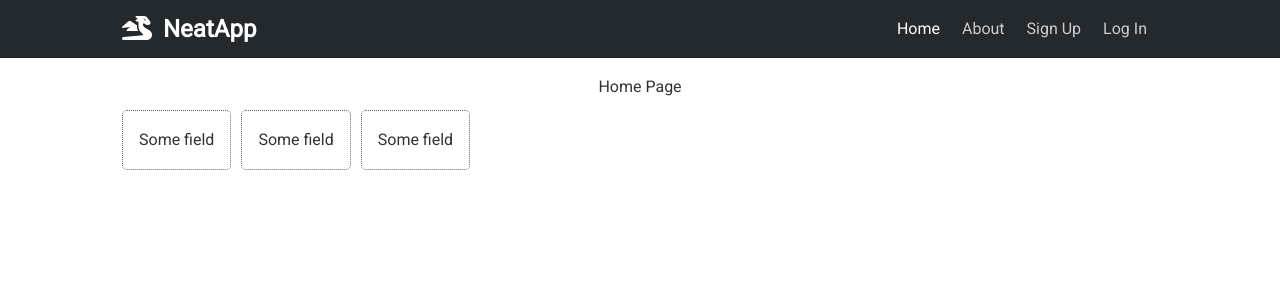
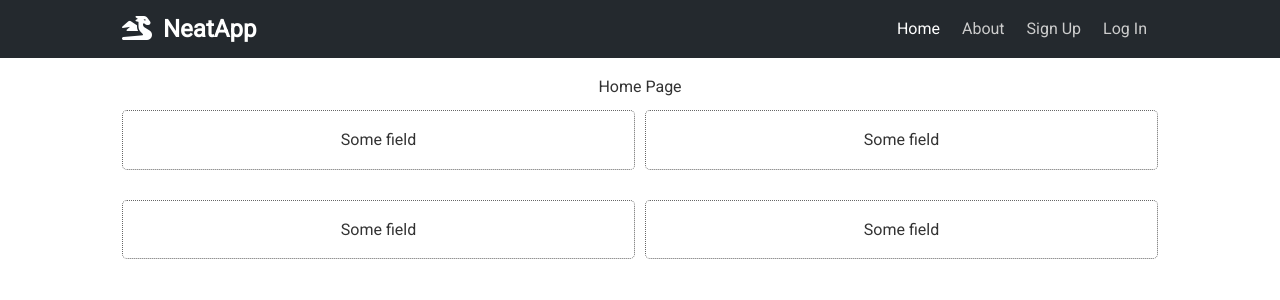
Before and after one commit to Nita1001/neatApp, a React (Create React App) app: page / in a window 1280 px wide. Shown: the top 300 px of the page. Built offline with nearby package versions, Linux system fonts and the light colour scheme.

Commit message:
homePage

```diff
--- a/src/pages/Home.js
+++ b/src/pages/Home.js
@@ -9,8 +9,11 @@ const Home = () => {
             <div className='Home'>
                 Home Page
             </div>
-            <div className='grid-3'>
+            <div className='grid-2'>
 
+                <div className='card'>
+                    Some field
+                </div>
                 <div className='card'>
                     Some field
                 </div>
```
